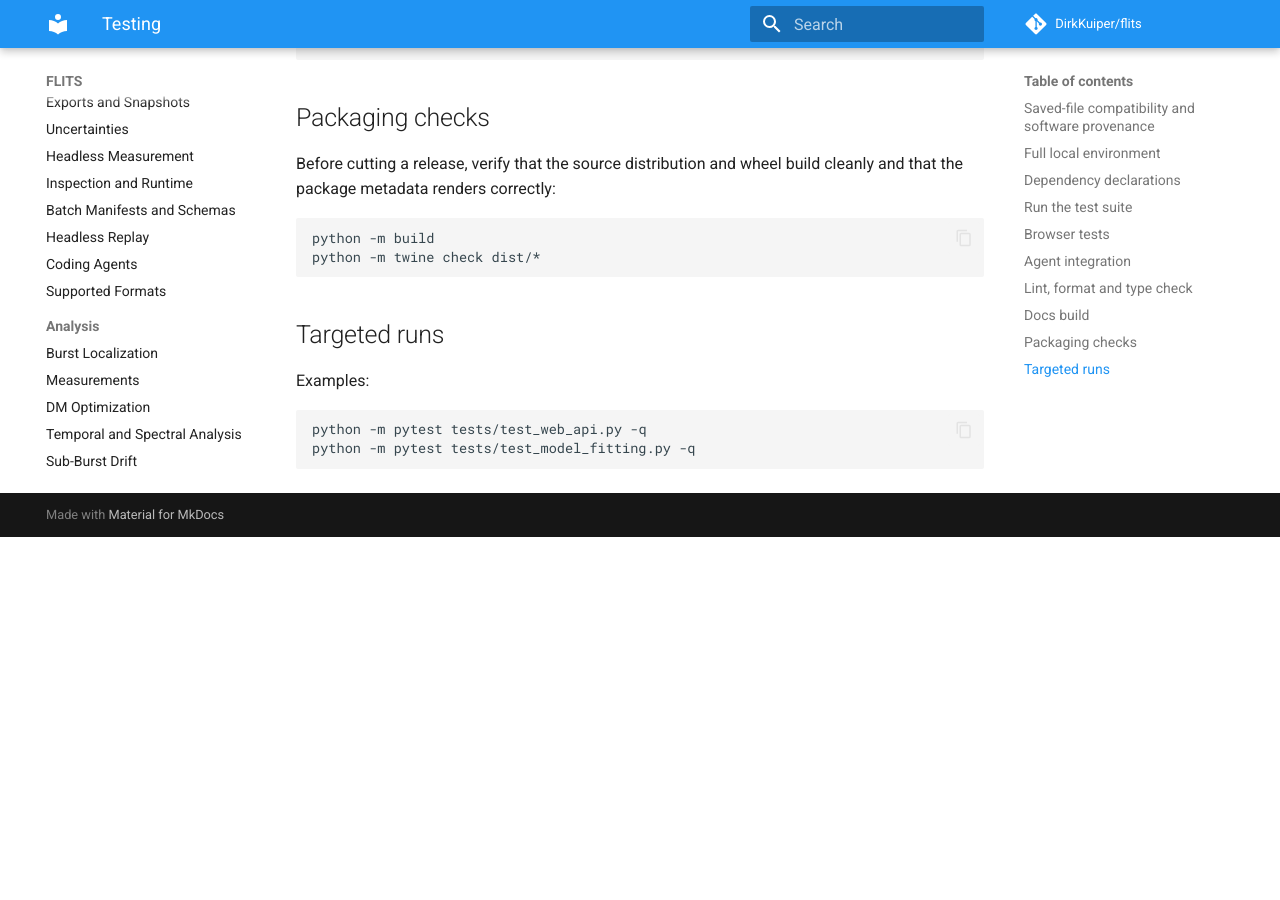
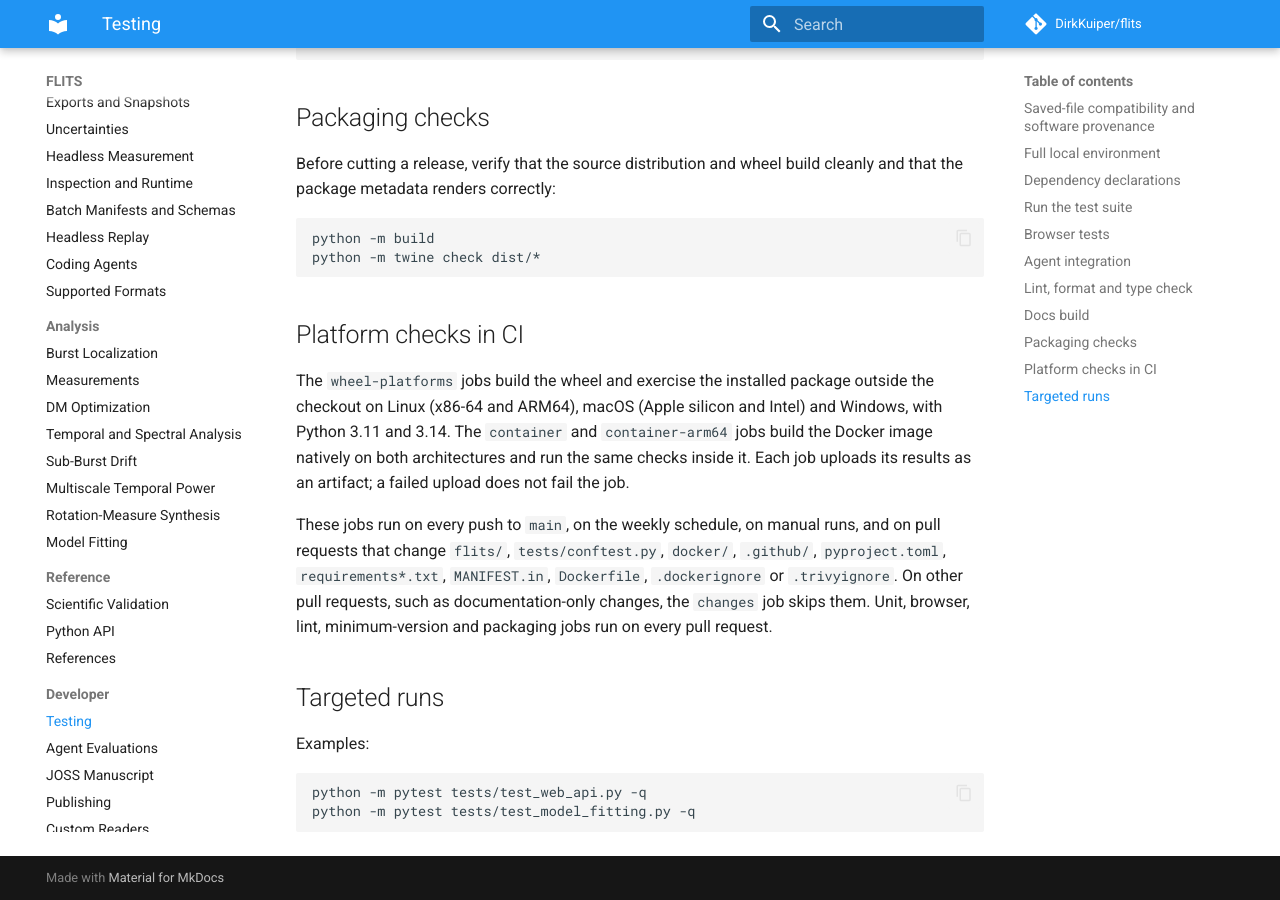
Before and after one commit to DirkKuiper/flits, an MkDocs documentation site: the page built from docs/developer/testing.md, in a window 1280 px wide and 900 px high, scrolled down 2659 px. Built offline with MkDocs 1.6.1 and Material for MkDocs 9.7.7, drawn with Linux system fonts in a browser that asks for light colours; comment, search, counter and statistics services are not loaded; before the commit the page ends 3196 px from its top, so only the background shows below that.

Commit message:
docs(testing): describe when CI runs the platform checks
The wheel matrix and container builds now run only for pull requests
that can affect them (#153). Say which files trigger them, that pushes
to main, the schedule and manual runs always run them, and that a failed
evidence upload does not fail a job.

````diff
--- a/docs/developer/testing.md
+++ b/docs/developer/testing.md
@@ -128,6 +128,22 @@ python -m build
 python -m twine check dist/*
 ```
 
+## Platform checks in CI
+
+The `wheel-platforms` jobs build the wheel and exercise the installed package
+outside the checkout on Linux (x86-64 and ARM64), macOS (Apple silicon and
+Intel) and Windows, with Python 3.11 and 3.14. The `container` and
+`container-arm64` jobs build the Docker image natively on both architectures
+and run the same checks inside it. Each job uploads its results as an artifact;
+a failed upload does not fail the job.
+
+These jobs run on every push to `main`, on the weekly schedule, on manual runs,
+and on pull requests that change `flits/`, `tests/conftest.py`, `docker/`,
+`.github/`, `pyproject.toml`, `requirements*.txt`, `MANIFEST.in`,
+`Dockerfile`, `.dockerignore` or `.trivyignore`. On other pull requests, such
+as documentation-only changes, the `changes` job skips them. Unit, browser,
+lint, minimum-version and packaging jobs run on every pull request.
+
 ## Targeted runs
 
 Examples:
````
